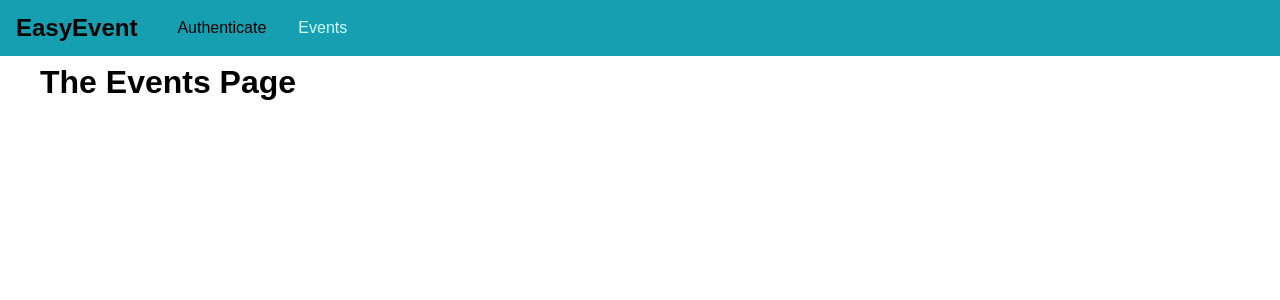
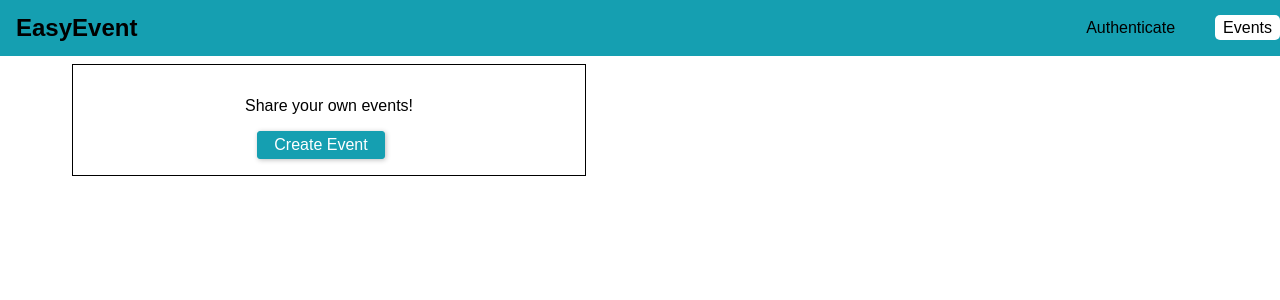
Before and after one commit to alexsteele110/graphql-event-booking, a React (Create React App) app in the folder client/: page /events in a window 1280 px wide. Shown: the top 300 px of the page. Built offline with nearby package versions, Linux system fonts and the light colour scheme; the HTML template or start-up script is replaced by a standard one.

Commit message:
added event creation modal

```diff
--- a/client/src/App.js
+++ b/client/src/App.js
@@ -37,12 +37,12 @@
             <MainNavigation />
             <main className="main-content">
               <Switch>
-                {!token && <Redirect from="/" to="/auth" exact />}
                 {token && <Redirect from="/" to="/events" exact />}
                 {token && <Redirect from="/auth" to="/events" exact />}
                 {!token && <Route path="/auth" component={AuthPage} />}
                 <Route path="/events" component={EventsPage} />
                 {token && <Route path="/bookings" component={BookingsPage} />}
+                {!token && <Redirect to="/auth" exact />}
               </Switch>
             </main>
           </AuthContext.Provider>
--- /dev/null
+++ b/client/src/components/Backdrop/Backdrop.css
@@ -0,0 +1,8 @@
+.backdrop {
+  position: fixed;
+  top: 0;
+  left: 0;
+  height: 100vh;
+  width: 100%;
+  background: rgba(0, 0, 0, 0.75);
+}
--- /dev/null
+++ b/client/src/components/Backdrop/Backdrop.js
@@ -0,0 +1,6 @@
+import React from 'react';
+import './Backdrop.css';
+
+const Backdrop = props => <div className="backdrop" />;
+
+export default Backdrop;
--- /dev/null
+++ b/client/src/components/Modal/Modal.css
@@ -0,0 +1,36 @@
+.modal {
+  width: 90%;
+  background: #fff;
+  box-shadow: 0 2px 8px rgba(0, 0, 0, 0.26);
+  position: fixed;
+  top: 20vh;
+  left: 5%;
+}
+
+.modal__header {
+  padding: 1rem;
+  background: rgb(21, 159, 177);
+  color: white;
+}
+
+.modal__header h1 {
+  margin: 0;
+  font-size: 1.25rem;
+}
+
+.modal__content {
+  padding: 1rem;
+}
+
+.modal__actions {
+  display: flex;
+  justify-content: flex-end;
+  padding: 1rem;
+}
+
+@media (min-width: 768px) {
+  .modal {
+    width: 30rem;
+    left: calc((100% - 30rem) / 2);
+  }
+}
--- /dev/null
+++ b/client/src/components/Modal/Modal.js
@@ -0,0 +1,25 @@
+import React from 'react';
+import './Modal.css';
+
+const Modal = props => (
+  <div className="modal">
+    <header className="modal__header">
+      <h1>{props.title}</h1>
+    </header>
+    <section className="modal__content">{props.children}</section>
+    <section className="modal__actions">
+      {props.canCancel && (
+        <button className="btn" onClick={props.onCancel}>
+          Cancel
+        </button>
+      )}
+      {props.canConfirm && (
+        <button className="btn" onClick={props.onConfirm}>
+          Confirm
+        </button>
+      )}
+    </section>
+  </div>
+);
+
+export default Modal;
--- a/client/src/components/Navigation/MainNavigation.css
+++ b/client/src/components/Navigation/MainNavigation.css
@@ -8,6 +8,7 @@
   padding: 0 1rem;
   display: flex;
   align-items: center;
+  justify-content: space-between;
 }
 
 .main-navigation__logo h1 {
@@ -24,19 +25,31 @@
   list-style: none;
   padding: 0;
   margin: 0;
+  align-items: center;
 }
 
 .main-navigation__items li {
   margin: 0 1rem;
 }
 
-.main-navigation__items a {
+.main-navigation__items a,
+.main-navigation__items button {
   text-decoration: none;
   color: #000;
+  padding: 0.25rem 0.5rem;
+  border: none;
+  font: inherit;
+  background: transparent;
+  cursor: pointer;
+  margin: 0;
 }
 
 .main-navigation__items a:hover,
 .main-navigation__items a:active,
-.main-navigation__items a.active {
-  color: rgb(206, 253, 255);
+.main-navigation__items a.active,
+.main-navigation__items button:active,
+.main-navigation__items button:hover {
+  background: #fff;
+  color: #000;
+  border-radius: 5px;
 }
--- a/client/src/components/Navigation/MainNavigation.js
+++ b/client/src/components/Navigation/MainNavigation.js
@@ -1,4 +1,4 @@
-import React from 'react';
+import React, { Fragment } from 'react';
 import { NavLink } from 'react-router-dom';
 import AuthContext from '../../context/auth-context';
 import './MainNavigation.css';
@@ -22,9 +22,14 @@
                 <NavLink to="/events">Events</NavLink>
               </li>
               {context.token && (
-                <li>
-                  <NavLink to="/bookings">Bookings</NavLink>
-                </li>
+                <Fragment>
+                  <li>
+                    <NavLink to="/bookings">Bookings</NavLink>
+                  </li>
+                  <li>
+                    <button onClick={context.logout}>Logout</button>
+                  </li>
+                </Fragment>
               )}
             </ul>
           </nav>
--- a/client/src/index.css
+++ b/client/src/index.css
@@ -3,3 +3,38 @@
   padding: 0;
   font-family: sans-serif;
 }
+
+.form-control label,
+.form-control input {
+  width: 100%;
+  display: block;
+}
+
+.form-control label {
+  margin-bottom: 0.5rem;
+}
+
+.form-control {
+  margin-bottom: 1rem;
+}
+
+.form-actions button,
+.btn {
+  background: rgb(21, 159, 177);
+  font: inherit;
+  border: 1px solid rgb(21, 159, 177);
+  border-radius: 3px;
+  padding: 0.25rem 1rem;
+  margin-right: 1rem;
+  box-shadow: 1px 1px 5px rgba(0, 0, 0, 0.26);
+  color: #fff;
+  cursor: pointer;
+}
+
+.form-actions button:hover,
+.form-actions button:active,
+.btn:hover,
+.btn:active {
+  background: rgb(1, 132, 150);
+  border-color: rgb(1, 132, 150);
+}
--- a/client/src/pages/Auth.css
+++ b/client/src/pages/Auth.css
@@ -3,35 +3,3 @@
   max-width: 80%;
   margin: 5rem auto;
 }
-
-.form-control label,
-.form-control input {
-  width: 100%;
-  display: block;
-}
-
-.form-control label {
-  margin-bottom: 0.5rem;
-}
-
-.form-control {
-  margin-bottom: 1rem;
-}
-
-.form-actions button {
-  background: rgb(21, 159, 177);
-  font: inherit;
-  border: 1px solid rgb(21, 159, 177);
-  border-radius: 3px;
-  padding: 0.25rem 1rem;
-  margin-right: 1rem;
-  box-shadow: 1px 1px 5px rgba(0, 0, 0, 0.26);
-  color: #fff;
-  cursor: pointer;
-}
-
-.form-actions button:hover,
-.form-actions button:active {
-  background: rgb(1, 132, 150);
-  border-color: rgb(1, 132, 150);
-}
--- /dev/null
+++ b/client/src/pages/Events.css
@@ -0,0 +1,8 @@
+.events-control {
+  text-align: center;
+  border: 1px solid black;
+  padding: 1rem;
+  margin: 2rem;
+  width: 30rem;
+  max-width: 80%;
+}
--- a/client/src/pages/Events.js
+++ b/client/src/pages/Events.js
@@ -1,8 +1,48 @@
-import React, { Component } from 'react';
+import React, { Component, Fragment } from 'react';
+import Modal from '../components/Modal/Modal';
+import Backdrop from '../components/Backdrop/Backdrop';
+import './Events.css';
 
 class EventsPage extends Component {
+  state = {
+    creating: false,
+  };
+
+  startCreateEventHandler = () => {
+    this.setState({ creating: true });
+  };
+
+  modalConfirmHandler = () => {
+    this.setState({ creating: false });
+  };
+
+  modalCancelHandler = () => {
+    this.setState({ creating: false });
+  };
+
   render() {
-    return <h1>The Events Page</h1>;
+    return (
+      <Fragment>
+        {this.state.creating && <Backdrop />}
+        {this.state.creating && (
+          <Modal
+            title="Add Event"
+            canCancel
+            canConfirm
+            onCancel={this.modalCancelHandler}
+            onConfirm={this.modalConfirmHandler}
+          >
+            <p>Modal Content</p>
+          </Modal>
+        )}
+        <div className="events-control">
+          <p>Share your own events!</p>
+          <button className="btn" onClick={this.startCreateEventHandler}>
+            Create Event
+          </button>
+        </div>
+      </Fragment>
+    );
   }
 }
 
```
